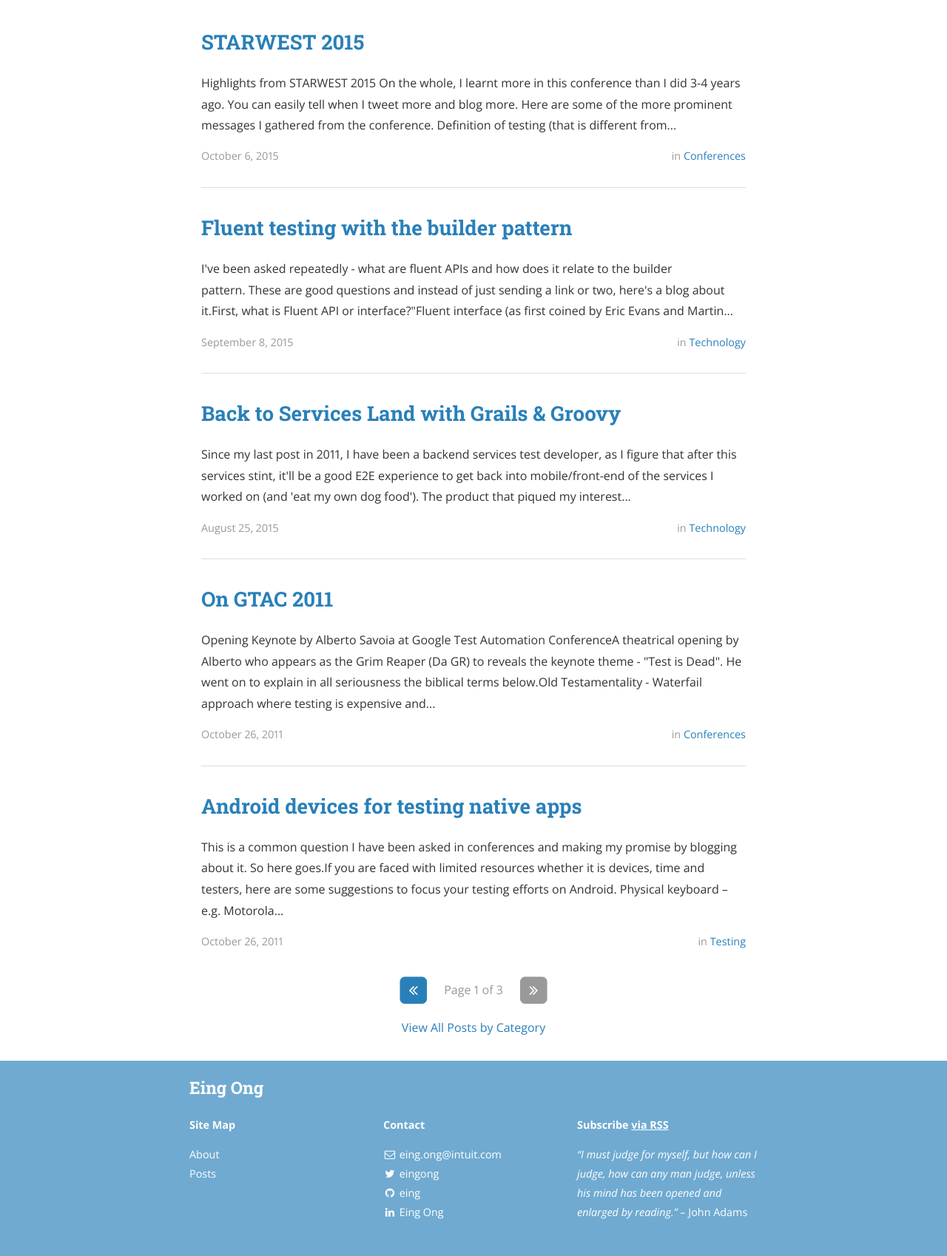
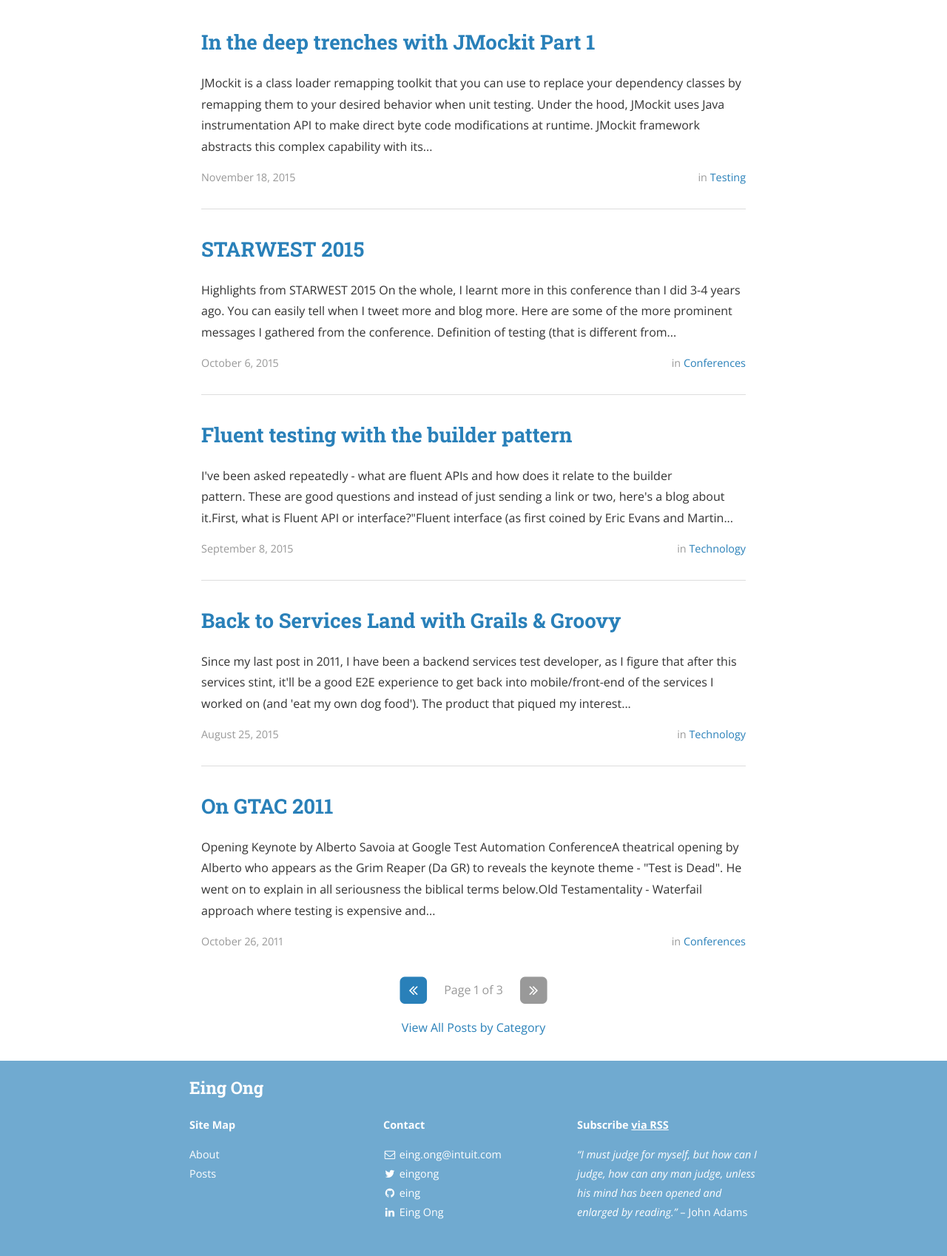
Before and after one commit to eing/eing.github.io, a Jekyll site: the page built from index.html, in a window 1280 px wide. Shown: the part 503-2201 px from the top of the page at 74% size. Built offline with Jekyll 4.4.1, drawn with Linux system fonts in a browser that asks for light colours; nearby versions of some CDN libraries; Markdown is read by kramdown in place of the engine named in the settings; the list of posts is cut into pages by our own code; a style sheet for code colours, icons or effects is not loaded; some of the changed lines change nothing that is shown.

Commit message:
Add JMockit Part 1

```diff
--- a/_config.yml
+++ b/_config.yml
@@ -22,7 +22,12 @@ cover: "assets/header_image.jpg"
 logo: "assets/logo.png"
 
 # Build settings
-markdown: kramdown
+markdown: redcarpet
+redcarpet:
+  extensions: ["smart", "tables", "no_intra_emphasis", "fenced_code_blocks", "autolink", "strikethrough", "superscript", "with_toc_data"]
+#markdown: kramdown
+#kramdown:
+#  input: GFM
 paginate: 5
 paginate_path: "/page:num/"
 
--- /dev/null
+++ b/_posts/2015-11-18-Unit-Testing-With-JMockit-Part1.markdown
@@ -0,0 +1,86 @@
+---
+layout: post
+title:  "In the deep trenches with JMockit Part 1"
+date:   2015-11-18 17:43:59
+author: Eing Ong
+categories: Testing
+tags: jmockit
+---
+JMockit is a class loader remapping toolkit that you can use to replace your dependency classes by remapping them to your desired behavior when unit testing. Under the hood, JMockit uses Java instrumentation API to make direct byte code modifications at runtime.
+
+JMockit framework abstracts this complex capability with its comprehsive APIs to allow engineers to mock interfaces, classes, enums, fields, methods, constructors, and accessors from public, private, protected, static, and final.
+
+Finally, I'd like to point out that JMockit syntax is similar to a DSL (domain specific language) that users need to be familiar.
+
+I'll be blogging the following important concepts in an order easier to learn and help answer questions. Hope this will help you too.
+
+<h2>@Mocked</h2>
+~~~~java
+public class LoginServiceTest {
+    @Mocked UserAccount account;
+~~~~
+Now, anyEmail instance is annotated with Mocked. What does this really mean, i.e. what parts of anyEmail instance are mocked?
+<ul>
+<li>All SimpleEmail methods (whether it is private/final/abstract/protected/static and constructors) and all its <b>non-static</b> initializers and <b>non-static</b> fields assignment (e.g. constructors)</li>
+<li>All of SimpleEmail super classes (if any) up to but not including java.lang.Object will be mocked recursively.</li>
+</ul>
+Hint: To mock static initializers, you have to use @Mocked(stubOutClassInitialization=true). By default, it is false.
+
+<h2>Expectations</h2>
+When we are unit testing a class, we want it to run reliably, and repeatedly fast. Typically, our class under test will depend on other classes/packages/jars that might be unreliable, expensive to setup/run, or are slow to response. Hence, we need a means to specify the behavior of these external APIs and JMockit provides Expectations to do just that.
+
+~~~
+   @Mocked UserAccount account;
+   @Test
+   public void login_3passwordMismatches_shouldRevokeAccount() throws Exception
+    {
+        new Expectations() {
+            {
+                account.passwordMatches(anyString); result = false; minTimes = 3;
+                account.setRevoked(true);
+            }
+        };
+        for (int i = 0; i < 3; i++) {
+            service.login("john", "incorrect_password");
+        }
+    }
+~~~
+
+<h4>More examples using Expectations</h4>
+
+| Expectations examples | Return result(s) | What matches |
+| --------------------- | ---------------- | ------------ |
+| <b>Constructor</b><br>new UserAccount(anyInt);<br>minTimes = 1; maxTimes = 2; | void | new UserAccount(1); <br> new UserAccount(2); |
+| <b>Method call</b><br>account.passwordMatches(anyString);<p>result = new Exception(); times = 1; | Exception instance | @Mock or @Injectable account |
+| <b>Mocked instance</b><br>onInstance(account).passwordMatches(anyString);<br> returns(false, true); | 1st call = false.<br>2nd call = true. | @Mock or @Injectable account|
+
+
+<h4>Different Types of Expectations</h4>
+
+|     | NonStrictExpectations | Expectations | StrictExpectations |
+| --- | --------------------- | ------------ | ------------------ |
+| Checks order | No | Yes | Yes |
+| Checks invocation count | No<br>0 or more invocations unless “times=x” is added | Yes<br>At least 1 invocation | Yes<br>Exactly 1 invocation unless “times=x” is specified |
+| Use with Verifications | Definitely | Recommended | Not necessary |
+
+
+<h4>Expectation Argument Matches</h4>
+
+| 10 "any" argument/result matchers | 16 "with" argument matchers |
+| --------------------------------- | --------------------------- |
+| any | withAny (T arg) |
+| anyBoolean | withArgThat(Matcher argument Matcher |
+| anyByte | withCapture(List<T> valueHolderForInvocations |
+| anyChar | withEqual(double value, double delta) |
+| anyDouble | withEqual(float value, float delta) |
+| anyFloat | withEqual(T arg) |
+| anyInt | withInstanceLike(T object) |
+| anyLong | withInstanceOf(Class<T> argClass) |
+| anyShort | withMatch(T regex) |
+| any String | withNotEqual(T arg) |
+| | withNotNull() |
+| | withNull() |
+| | withPrefix(T text) |
+| | withSameInstance(T object) |
+| | withSubstring(T text) |
+| | withSuffix(T text) |
--- a/css/main.scss
+++ b/css/main.scss
@@ -11,3 +11,15 @@
   "neat/neat",
   "layout"
 ;
+
+table {
+  table-layout: auto;
+  border: 1px solid #000000;
+  border-collapse: separate;
+  border-spacing: 3px;
+}
+
+table td, table th{
+  padding: 3px 3px;
+  border-collapse: separate;
+}
```
